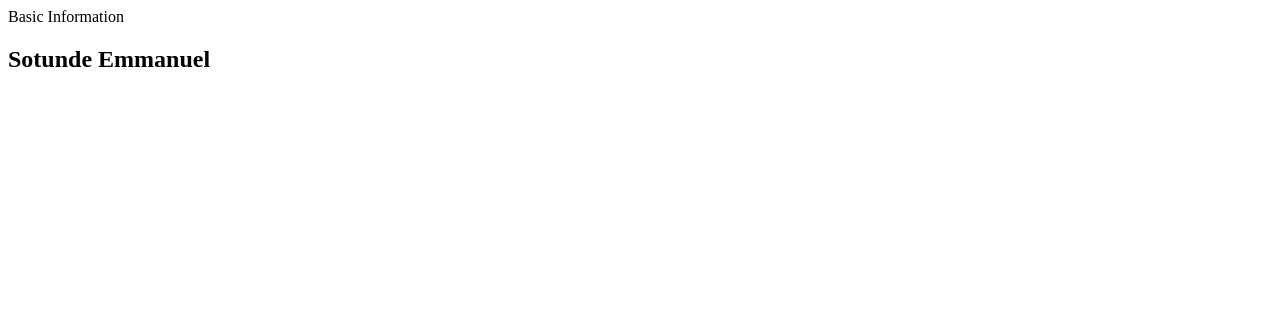
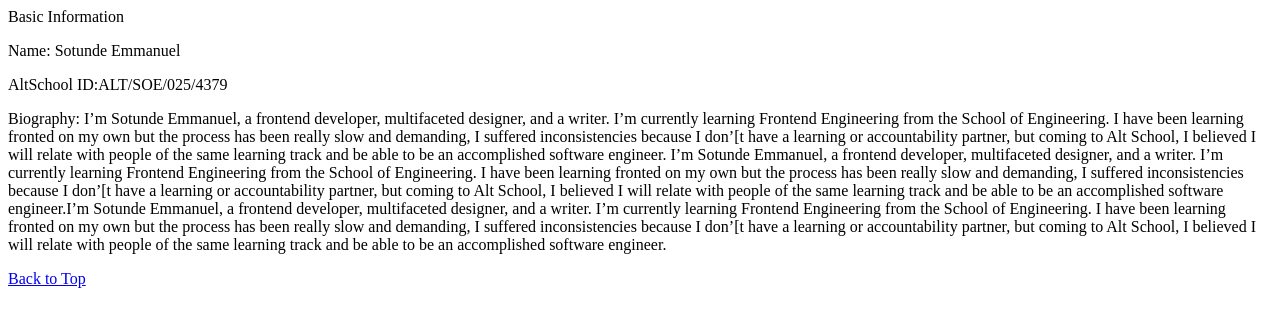
Before and after one commit to Adefenwa/Alt-School-Assignment-101, a plain HTML site: page index.html in a window 1280 px wide. Drawn offline with Linux system fonts and the light colour scheme.

Commit message:
finished

```diff
--- a/index.html
+++ b/index.html
@@ -7,12 +7,39 @@
   </head>
   <body>
     <main>
-      <div class="container">
+      <div id="top">
         <header>Basic Information</header>
         <section class="details">
-          <h1 class="name">Sotunde Emmanuel</h1>
+          <p class="name">Name: Sotunde Emmanuel</p>
+          <p class="name">AltSchool ID:ALT/SOE/025/4379</p>
+          <p class="name">
+            Biography: I’m Sotunde Emmanuel, a frontend developer, multifaceted
+            designer, and a writer. I’m currently learning Frontend Engineering
+            from the School of Engineering. I have been learning fronted on my
+            own but the process has been really slow and demanding, I suffered
+            inconsistencies because I don’[t have a learning or accountability
+            partner, but coming to Alt School, I believed I will relate with
+            people of the same learning track and be able to be an accomplished
+            software engineer. I’m Sotunde Emmanuel, a frontend developer,
+            multifaceted designer, and a writer. I’m currently learning Frontend
+            Engineering from the School of Engineering. I have been learning
+            fronted on my own but the process has been really slow and
+            demanding, I suffered inconsistencies because I don’[t have a
+            learning or accountability partner, but coming to Alt School, I
+            believed I will relate with people of the same learning track and be
+            able to be an accomplished software engineer.I’m Sotunde Emmanuel, a
+            frontend developer, multifaceted designer, and a writer. I’m
+            currently learning Frontend Engineering from the School of
+            Engineering. I have been learning fronted on my own but the process
+            has been really slow and demanding, I suffered inconsistencies
+            because I don’[t have a learning or accountability partner, but
+            coming to Alt School, I believed I will relate with people of the
+            same learning track and be able to be an accomplished software
+            engineer.
+          </p>
         </section>
       </div>
+      <a href="#top">Back to Top</a>
     </main>
   </body>
 </html>
```
